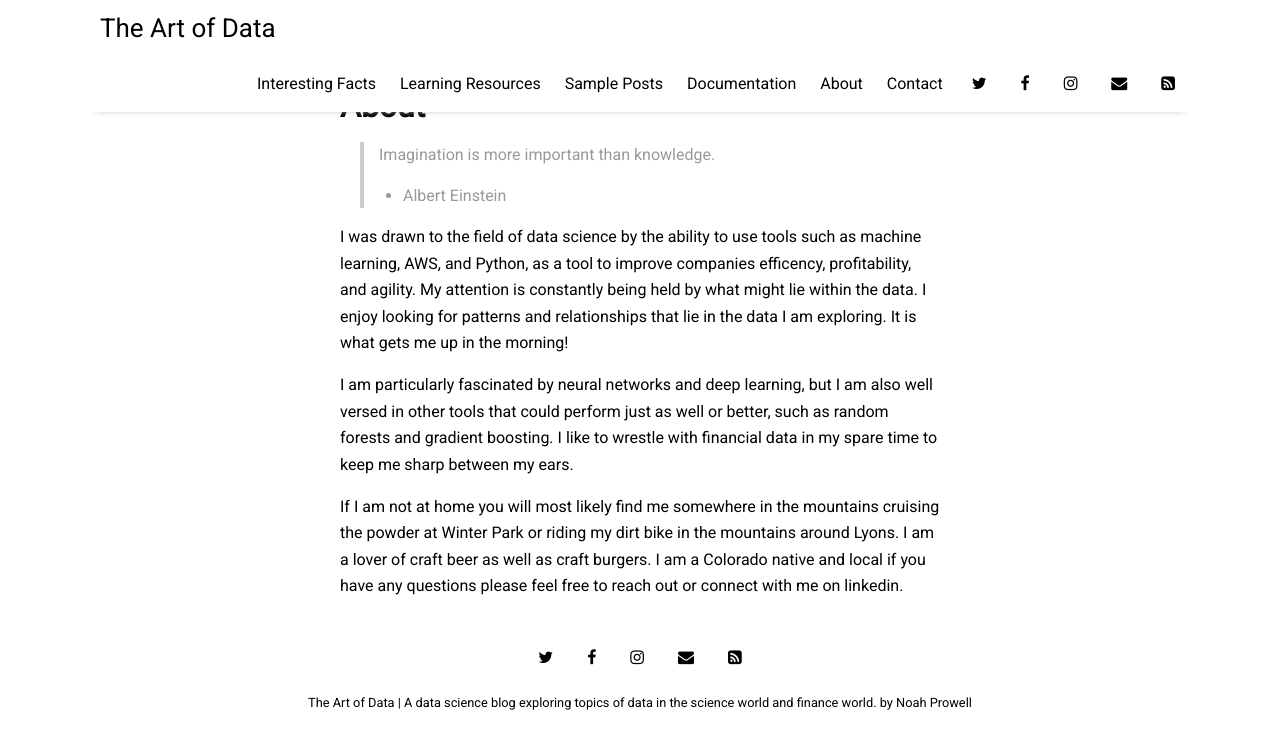
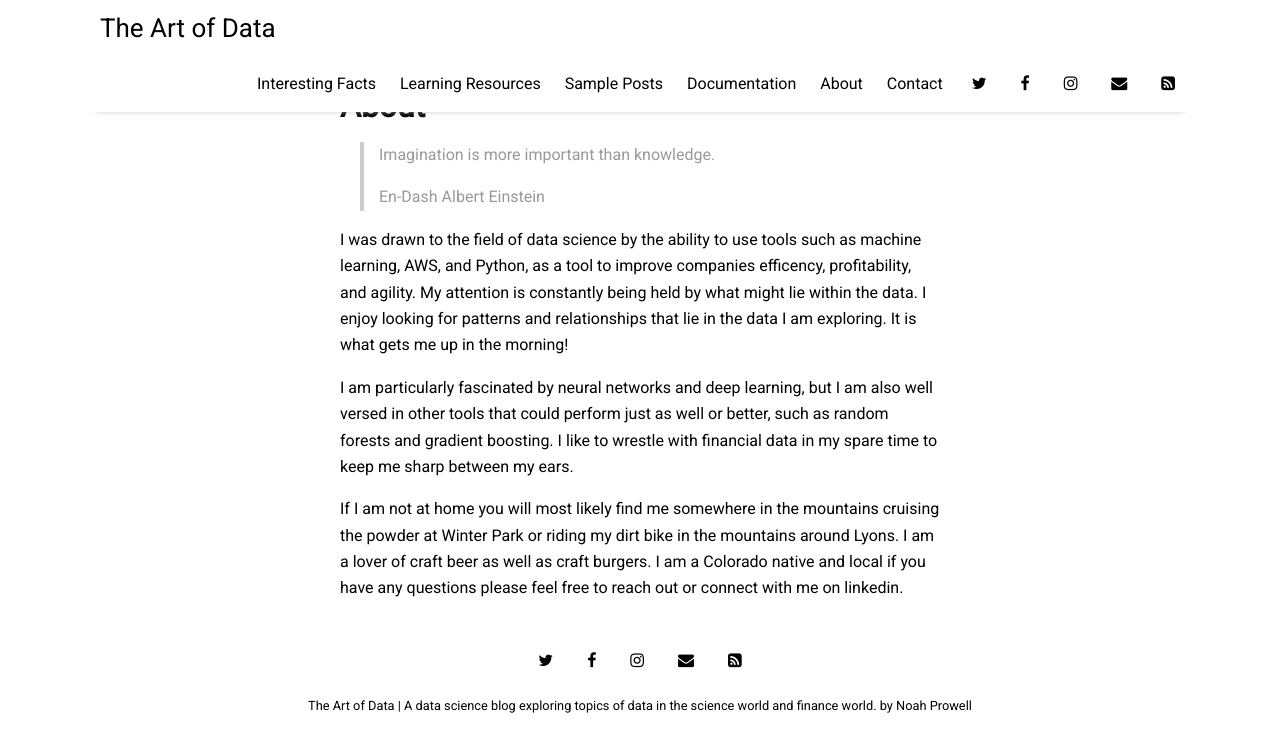
Before and after one commit to Noah-Prowell/art-of-data, a Jekyll site: the page built from pages/about.md, in a window 1280 px wide. Shown: the top 752 px of the page. Built offline with Jekyll 4.4.1, drawn with Linux system fonts in a browser that asks for light colours; nearby versions of some CDN libraries.

Commit message:
Update about.md

```diff
--- a/pages/about.md
+++ b/pages/about.md
@@ -6,7 +6,7 @@ permalink: /about
 
 > Imagination is more important than knowledge.
 >
->  - Albert Einstein
+>  En-Dash Albert Einstein
 
 I was drawn to the field of data science by the ability to use tools such as machine learning, AWS, and Python, as a tool to improve companies efficency, profitability, and agility. My attention is constantly being held by what might lie within the data. I enjoy looking for patterns and relationships that lie in the data I am exploring. It is what gets me up in the morning!
 
```
